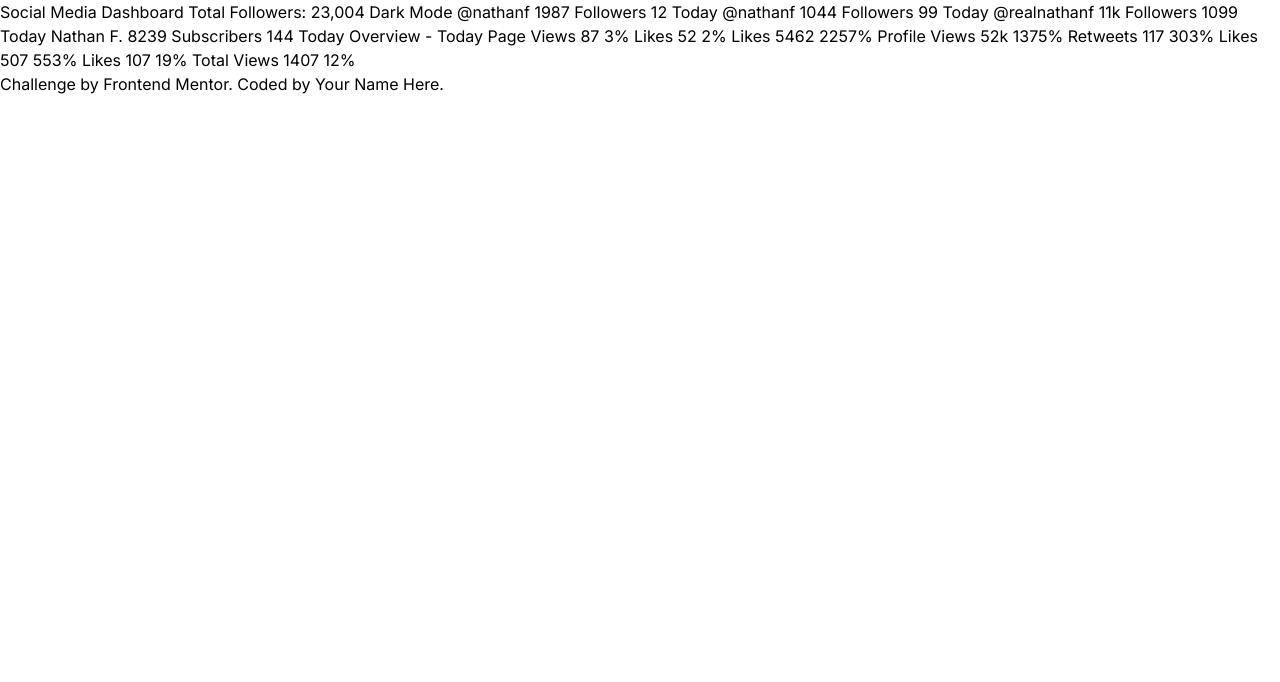
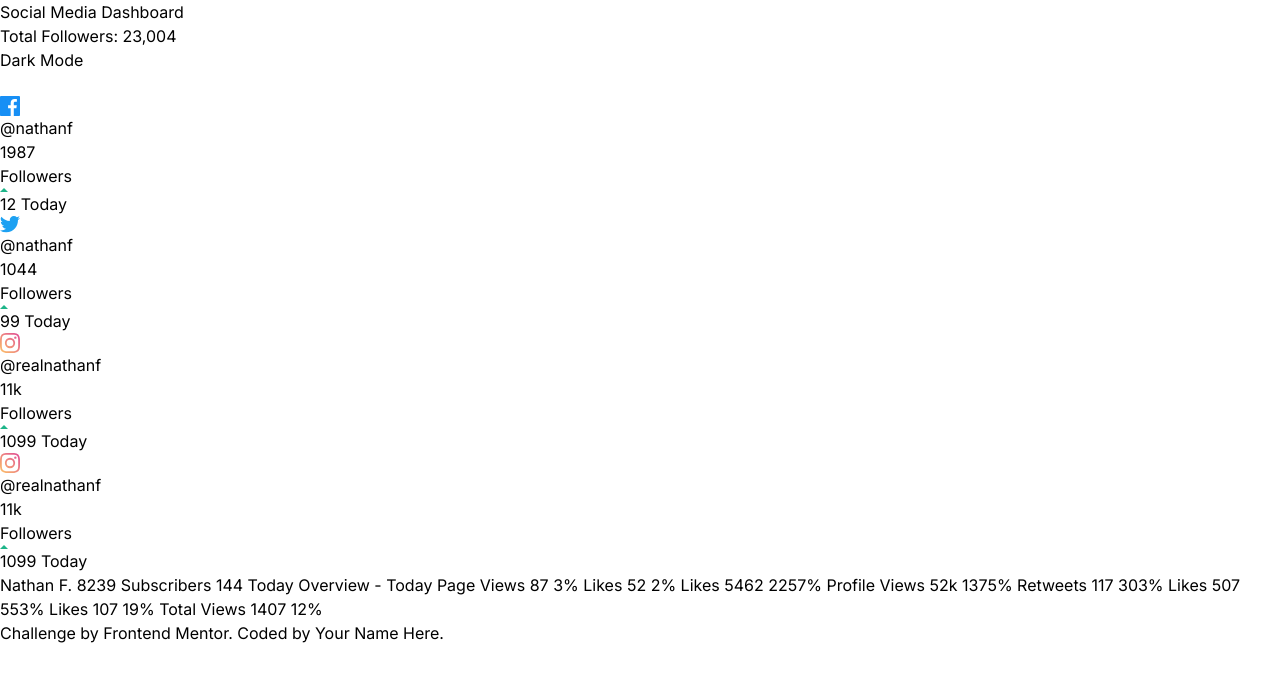
Before and after one commit to abrhamadddis/social-media-dashboard-with-theme-switcher-master-project, a website: page src/index.html in a window 1280 px wide. Drawn offline with Linux system fonts and the light colour scheme.

Commit message:
frist section basic components

```diff
--- a/src/index.html
+++ b/src/index.html
@@ -1,5 +1,5 @@
 <!DOCTYPE html>
-<html class="dark" lang="en" >
+<html class="dark" lang="en">
 
 <head>
   <meta charset="UTF-8">
@@ -19,28 +19,107 @@
 </head>
 
 <body>
-
-  Social Media Dashboard
-  Total Followers: 23,004
-
-  Dark Mode
+  <!--Section one-->
+  <section>
+    <div>
+      <div>
+        <h1>Social Media Dashboard</h1>
+        <h3>Total Followers: 23,004</h3>
+      </div>
+      <!-- toggle button-->
+      <div>
+        <h2>Dark Mode</h2>
+        <button></button>
+      </div>
+    </div>
+  </section>
+  <!--section two -->
+  <section>
+    <div>
+      <!--card one-->
+      <div>
+        <div>
+          <!-- facebook-color-->
+        </div>
+        <div>
+          <img src="../images/icon-facebook.svg" alt="">
+          <h3>@nathanf</h3>
+        </div>
+        <div>
+          <h1>1987</h1>
+          <h3>Followers</h3>
+        </div>
+        <div>
+          <img src="../images/icon-up.svg" alt="">
+          <h3>12 Today</h3>
+        </div>
+      </div>
+      <!--card two-->
+      <div>
+        <div>
+          <!-- twitter-color-->
+        </div>
+        <div>
+          <img src="../images/icon-twitter.svg" alt="">
+          <h3>@nathanf</h3>
+        </div>
+        <div>
+          <h1>1044</h1>
+          <h3>Followers</h3>
+        </div>
+        <div>
+          <img src="../images/icon-up.svg" alt="">
+          <h3>99 Today</h3>
+        </div>
+      </div>
+      <!--card Three-->
+      <div>
+        <div>
+          <!-- instagram-color-->
+        </div>
+        <div>
+          <img src="../images/icon-instagram.svg" alt="">
+          <h3>@realnathanf</h3>
+        </div>
+        <div>
+          <h1>11k</h1>
+          <h3>Followers</h3>
+        </div>
+        <div>
+          <img src="../images/icon-up.svg" alt="">
+          <h3>1099 Today</h3>
+        </div>
+      </div>
+      <!--card four-->
+      <div>
+        <div>
+          <!-- youtube-color-->
+        </div>
+        <div>
+          <img src="../images/icon-instagram.svg" alt="">
+          <h3>@realnathanf</h3>
+        </div>
+        <div>
+          <h1>11k</h1>
+          <h3>Followers</h3>
+        </div>
+        <div>
+          <img src="../images/icon-up.svg" alt="">
+          <h3>1099 Today</h3>
+        </div>
+      </div>
+    </div>
+  </section>
 
 
 
-  @nathanf
-  1987
-  Followers
-  12 Today
 
-  @nathanf
-  1044
-  Followers
-  99 Today
 
-  @realnathanf
-  11k
-  Followers
-  1099 Today
+
+
+
+
+
 
   Nathan F.
   8239
```
